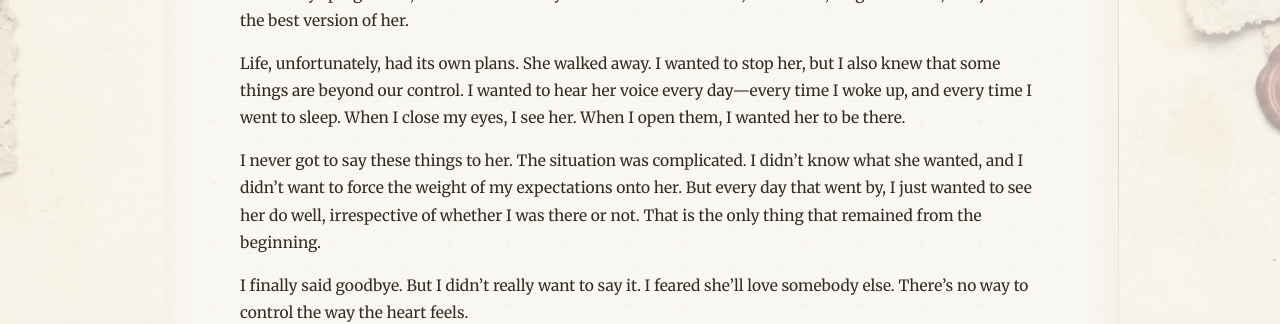
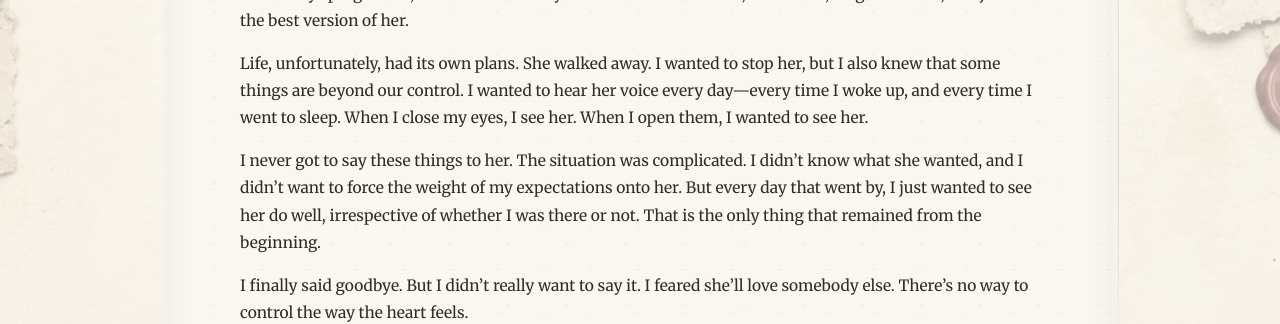
Before and after one commit to trmanish/trmanish.github.io, a Jekyll site: the page built from _posts/2026-04-13-love-is-the-only-prosperity.md, in a window 1280 px wide and 900 px high, scrolled down 1573 px. Shown: the part 206-530 px from the top of the window. Built offline with Jekyll 4.4.1, drawn with Linux system fonts in a browser that asks for light colours.

Commit message:
Tighten the 'when I open them' line

```diff
--- a/_posts/2026-04-13-love-is-the-only-prosperity.md
+++ b/_posts/2026-04-13-love-is-the-only-prosperity.md
@@ -41,7 +41,7 @@ A few weeks later, I messaged her. Usually, I forget names and numbers remain in
 
 As the days progressed, I realized all I really wanted was to tease her, talk to her, laugh with her, and just see the best version of her.
 
-Life, unfortunately, had its own plans. She walked away. I wanted to stop her, but I also knew that some things are beyond our control. I wanted to hear her voice every day—every time I woke up, and every time I went to sleep. When I close my eyes, I see her. When I open them, I wanted her to be there.
+Life, unfortunately, had its own plans. She walked away. I wanted to stop her, but I also knew that some things are beyond our control. I wanted to hear her voice every day—every time I woke up, and every time I went to sleep. When I close my eyes, I see her. When I open them, I wanted to see her.
 
 I never got to say these things to her. The situation was complicated. I didn't know what she wanted, and I didn't want to force the weight of my expectations onto her. But every day that went by, I just wanted to see her do well, irrespective of whether I was there or not. That is the only thing that remained from the beginning.
 
```
